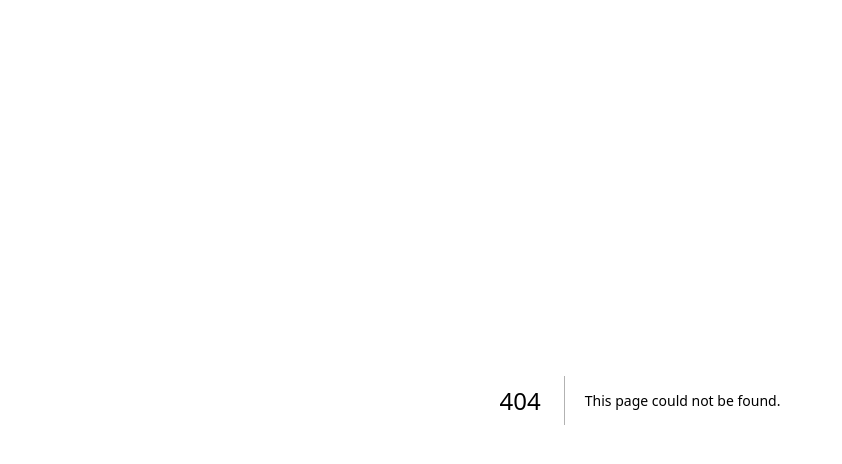
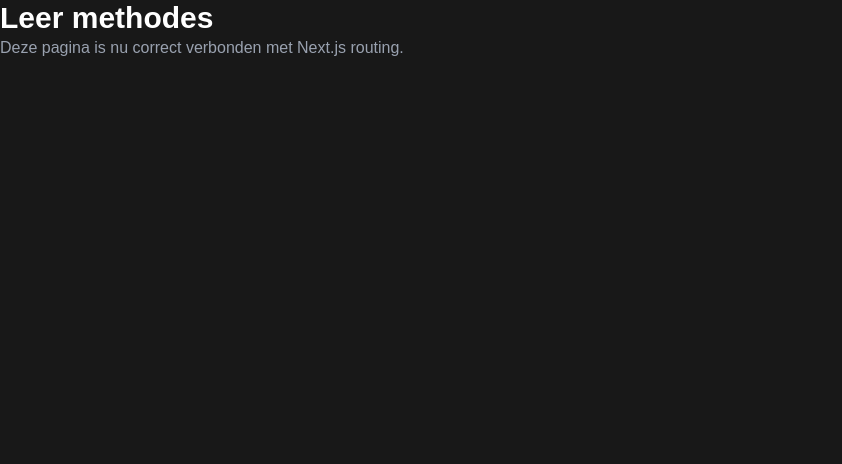
Before and after one commit to mootjekalash2009-ship-it/studyhub-app, a Next.js app: page /leer-methodus in a window 1280 px wide. Before the commit this address had no page. Shown: the top 464 px of the page, without its empty margins (0-842 px from the left). Built offline with nearby package versions, Linux system fonts and the light colour scheme.

Commit message:
fix leer-methodus page

```diff
--- /dev/null
+++ b/app/leer-methodus/page.tsx
@@ -0,0 +1,11 @@
+export default function LeerMethodusPage() {
+  return (
+    <main className="min-h-screen bg-[#181818] text-white p-10">
+      <h1 className="text-3xl font-bold">Leer methodes</h1>
+
+      <p className="text-gray-400 mt-4">
+        Deze pagina is nu correct verbonden met Next.js routing.
+      </p>
+    </main>
+  );
+}
```
